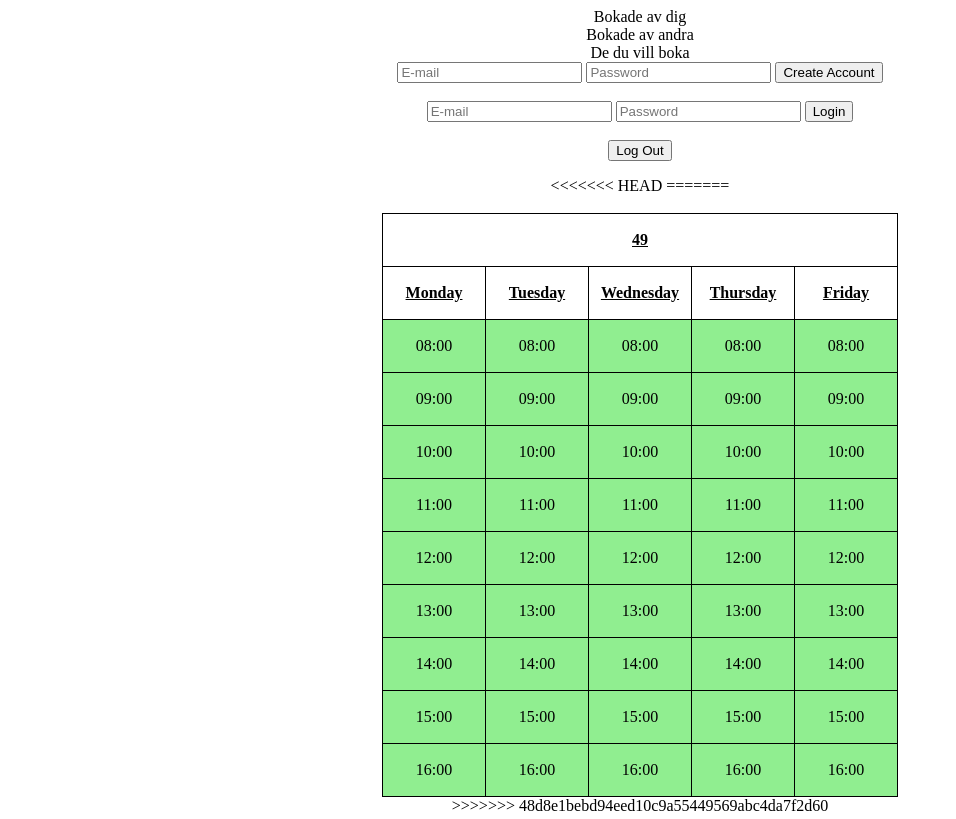
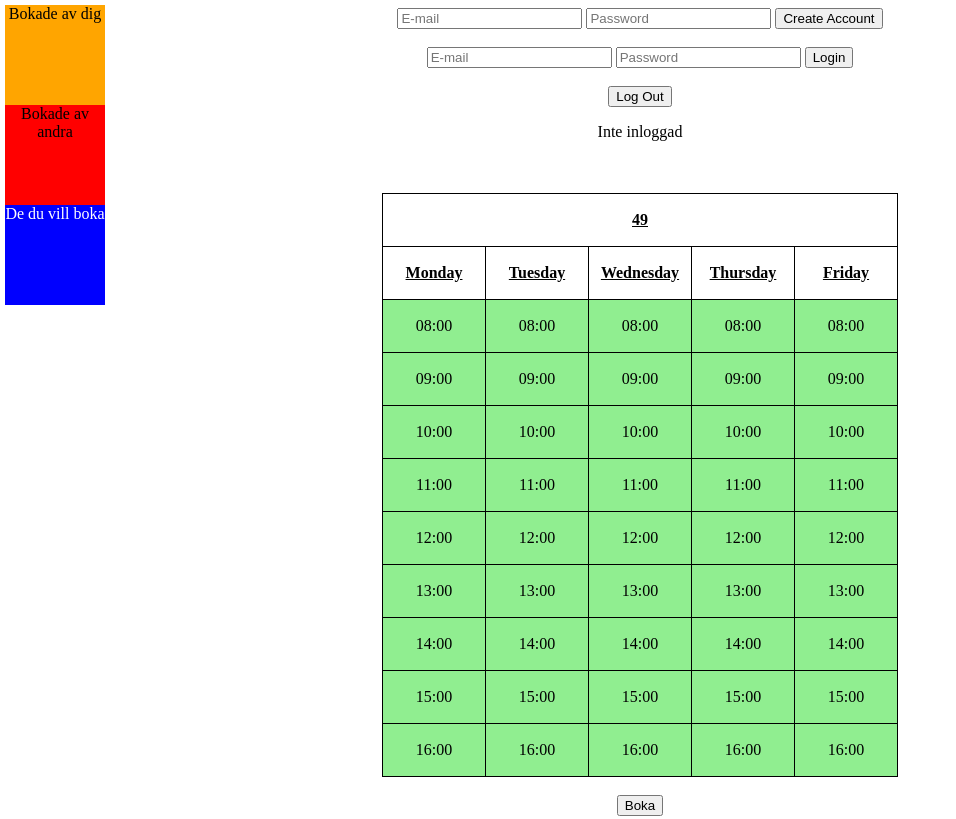
Before and after one commit to goranssonmartin/Schemaverktyg, a plain HTML site: page index.html in a window 1280 px wide. Shown: the top 819 px of the page, without its empty margins (0-956 px from the left). Drawn offline with nearby package versions, Linux system fonts and the light colour scheme.

Commit message:
New stuff

```diff
--- a/index.html
+++ b/index.html
@@ -32,98 +32,8 @@
     <br>
     <p id="loginStatus"></p>
     <p id="numberOfBookings"></p>
-<<<<<<< HEAD
-=======
     <br>
     <br>
-    <table>
-
-        <tr>
-            <th id="week" colspan="5">49</th>
-        </tr>
-        <tr>
-            <th>Monday</th>
-            <th>Tuesday</th>
-            <th>Wednesday</th>
-            <th>Thursday</th>
-            <th>Friday</th>
-        </tr>
-        <tr>
-            <td>08:00</td>
-            <td>08:00</td>
-            <td>08:00</td>
-            <td>08:00</td>
-            <td>08:00</td>
-        </tr>
-
-        <tr>
-            <td>09:00</td>
-            <td>09:00</td>
-            <td>09:00</td>
-            <td>09:00</td>
-            <td>09:00</td>
-        </tr>
-
-        <tr>
-            <td>10:00</td>
-            <td>10:00</td>
-            <td>10:00</td>
-            <td>10:00</td>
-            <td>10:00</td>
-        </tr>
-
-        <tr>
-            <td>11:00</td>
-            <td>11:00</td>
-            <td>11:00</td>
-            <td>11:00</td>
-            <td>11:00</td>
-        </tr>
-
-        <tr>
-            <td>12:00</td>
-            <td>12:00</td>
-            <td>12:00</td>
-            <td>12:00</td>
-            <td>12:00</td>
-        </tr>
-
-        <tr>
-            <td>13:00</td>
-            <td>13:00</td>
-            <td>13:00</td>
-            <td>13:00</td>
-            <td>13:00</td>
-        </tr>
-
-        <tr>
-            <td>14:00</td>
-            <td>14:00</td>
-            <td>14:00</td>
-            <td>14:00</td>
-            <td>14:00</td>
-        </tr>
-
-        <tr>
-            <td>15:00</td>
-            <td>15:00</td>
-            <td>15:00</td>
-            <td>15:00</td>
-            <td>15:00</td>
-        </tr>
-
-        <tr>
-            <td>16:00</td>
-            <td>16:00</td>
-            <td>16:00</td>
-            <td>16:00</td>
-            <td>16:00</td>
-        </tr>
-    </table>
->>>>>>> 48d8e1bebd94eed10c9a55449569abc4da7f2d60
-    <br>
-    <br>
-<<<<<<< HEAD
     <div id="tableDiv">
         <table>
 
@@ -215,8 +125,6 @@
 
     <div id="modal"></div>
     <br>
-=======
->>>>>>> 48d8e1bebd94eed10c9a55449569abc4da7f2d60
 </body>
 
 </html>
--- a/script.js
+++ b/script.js
@@ -124,11 +124,7 @@ function bookTime(cellText, cellColumn) {
         for (i = 0; i < markedBooking.length; i++) {
             if (JSON.stringify(markedBooking[i]) === JSON.stringify(schema)) {
                 markedBooking.splice(i, 1);
-<<<<<<< HEAD
                 i == markedBooking.length;
-=======
-               i == markedBooking.length;
->>>>>>> 48d8e1bebd94eed10c9a55449569abc4da7f2d60
             }
         }
         console.log("removed");
@@ -196,11 +192,7 @@ function makeBookedTimesInactive() {
     else {
         allBookings = JSON.parse(localStorage.getItem("storedBookings"));
     }
-<<<<<<< HEAD
     var currentUser = sessionStorage.getItem("loggedIn");
-=======
-    var currentUser=sessionStorage.getItem("loggedIn");
->>>>>>> 48d8e1bebd94eed10c9a55449569abc4da7f2d60
 
     $("td").each(function () {
         var currentTDElement = $(this);
@@ -208,7 +200,6 @@ function makeBookedTimesInactive() {
         var col = $(this).parent().children().index($(this));
         var colText = $("th").eq(col + 1).text();
 
-<<<<<<< HEAD
         allBookings.forEach(function (value, i) {
             if (value.time === textValue && value.day === colText && value.bookedBy !== currentUser) {
                 currentTDElement.addClass("alreadyBooked");
@@ -218,14 +209,6 @@ function makeBookedTimesInactive() {
             else if (value.time === textValue && value.day === colText && value.bookedBy === currentUser) {
                 currentTDElement.addClass("currentUserBooked");
                 currentTDElement.attr("id", i);
-=======
-        allBookings.forEach(element => {
-            if (element.time === textValue && element.day === colText && element.bookedBy!==currentUser) {
-                $(this).addClass("alreadyBooked");
->>>>>>> 48d8e1bebd94eed10c9a55449569abc4da7f2d60
-            }
-            else if (element.time === textValue && element.day === colText && element.bookedBy===currentUser){
-                $(this).addClass("currentUserBooked");
             }
         });
     });
--- a/style.css
+++ b/style.css
@@ -21,23 +21,14 @@ td {
     background: lightgreen;
 }
 
-<<<<<<< HEAD
 
 .alreadyBooked {
-=======
-.alreadyBooked {
-    pointer-events: none;
->>>>>>> 48d8e1bebd94eed10c9a55449569abc4da7f2d60
     background: red;
     color: white;
 }
 
 .currentUserBooked{
     background:orange;
-<<<<<<< HEAD
-=======
-    pointer-events: none;
->>>>>>> 48d8e1bebd94eed10c9a55449569abc4da7f2d60
 }
 
 .tempSelected{
```
